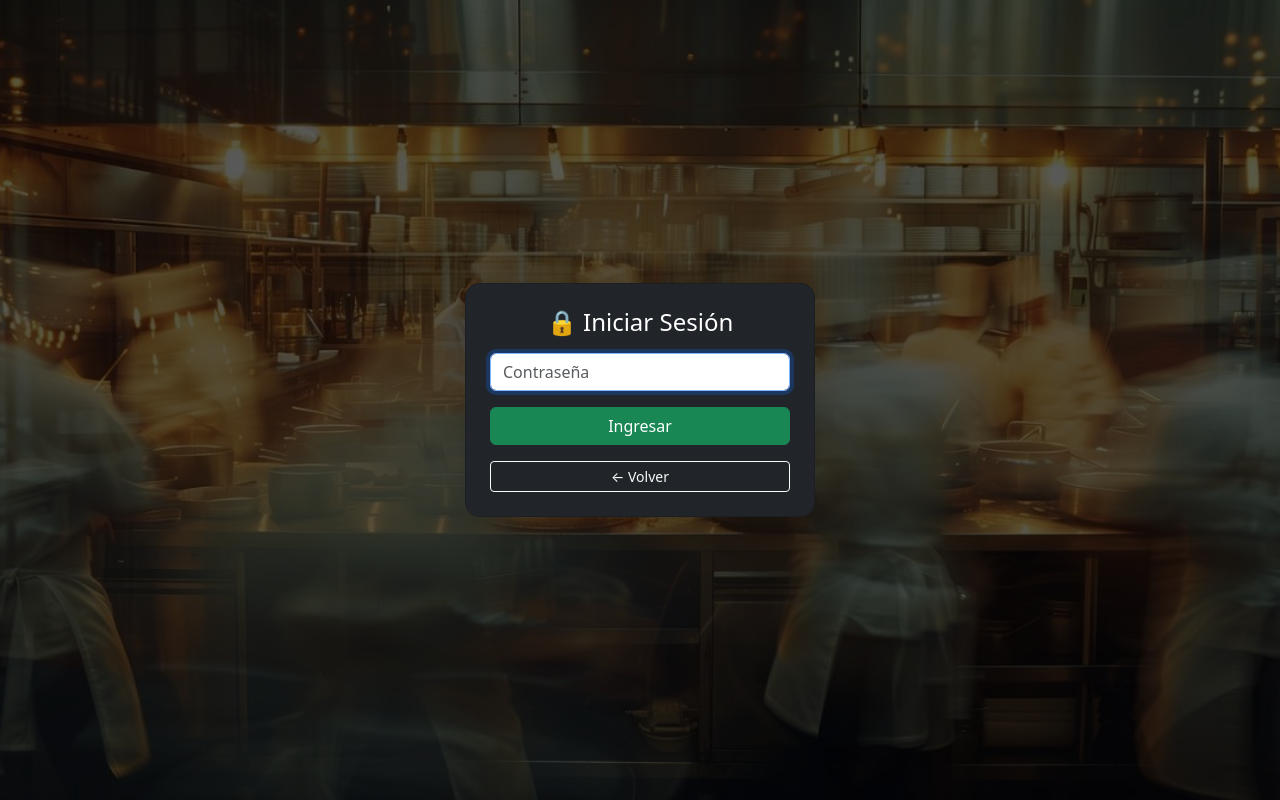
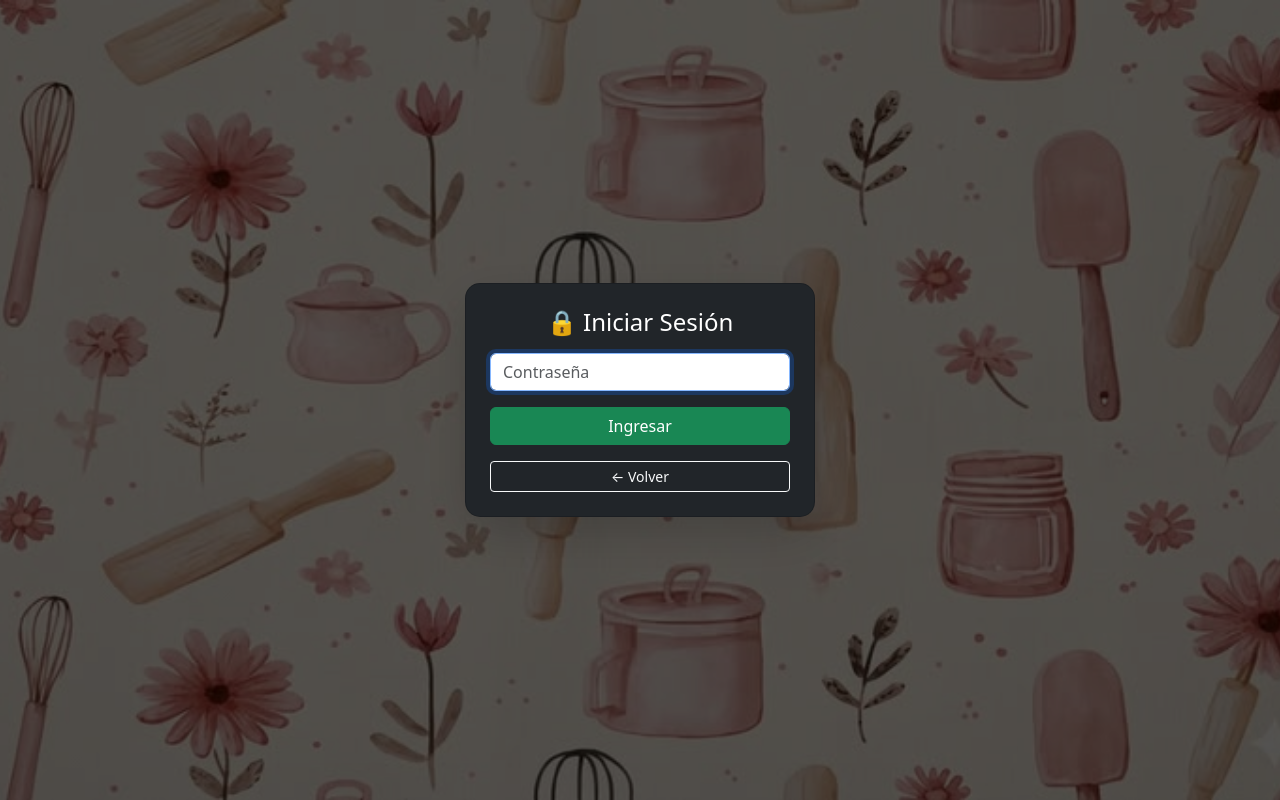
Before and after one commit to jhonny-na/recetas, a Django app: page /login/ in a window 1280 px wide. Run offline with Django 4.2, Linux system fonts and the light colour scheme.

Commit message:
Update login.html

```diff
--- a/templates/login.html
+++ b/templates/login.html
@@ -5,10 +5,11 @@
     <meta charset="UTF-8">
     <meta name="viewport" content="width=device-width, initial-scale=1">
     <title>Iniciar Sesión 🔒</title>
+    <link rel="icon" type="image/png" href="{% static 'images/logo.png' %}">
     <link href="https://cdn.jsdelivr.net/npm/bootstrap@5.3.3/dist/css/bootstrap.min.css" rel="stylesheet">
     <style>
         body {
-            background-image: url("{% static 'images/fondos.jpg' %}");
+            background-image: url("{% static 'images/fondo3.jpg' %}");
             background-size: cover;
             background-position: center;
             background-attachment: fixed;
```
